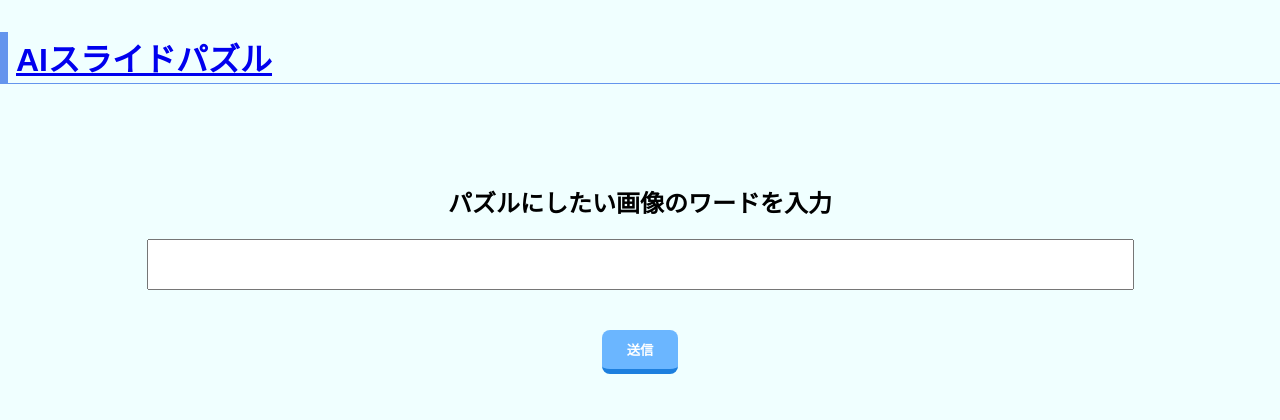
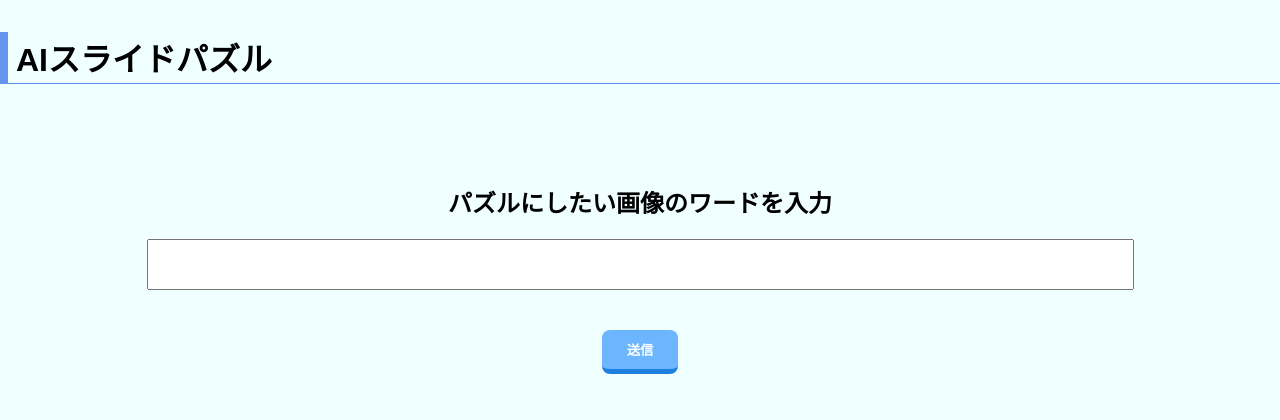
Before and after one commit to masa002/pj_2023_hackathon_e_team, a PHP site: page / in a window 1280 px wide. Shown: the top 420 px of the page. Run offline with PHP 8.4, Linux system fonts and the light colour scheme.

Commit message:
faviconの追加とaタグのcss適用

```diff
--- a/index.php
+++ b/index.php
@@ -4,8 +4,13 @@
     <meta charset="UTF-8">
     <meta http-equiv="X-UA-Compatible" content="IE=edge">
     <meta name="viewport" content="width=device-width, initial-scale=1.0">
-    <title>AIスライドパズル</title>
+    <link rel="icon" href="img/favicon.ico" />
+	<title>AIスライドパズル</title>
     <style>
+			a{
+				text-decoration: none;
+				color: #000000;
+			}
 			body{
 				margin:0;
 				padding:0;
```
Also changed, not shown: img/favicon.ico (added).
